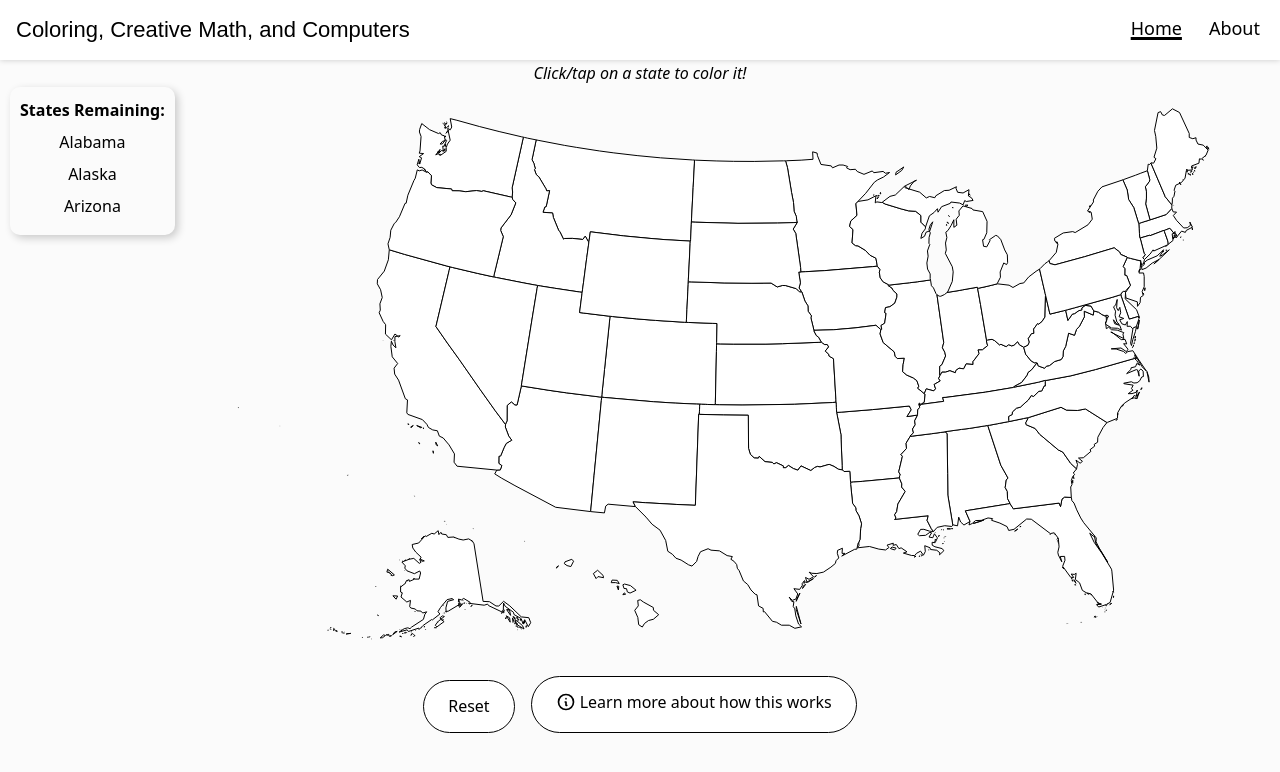
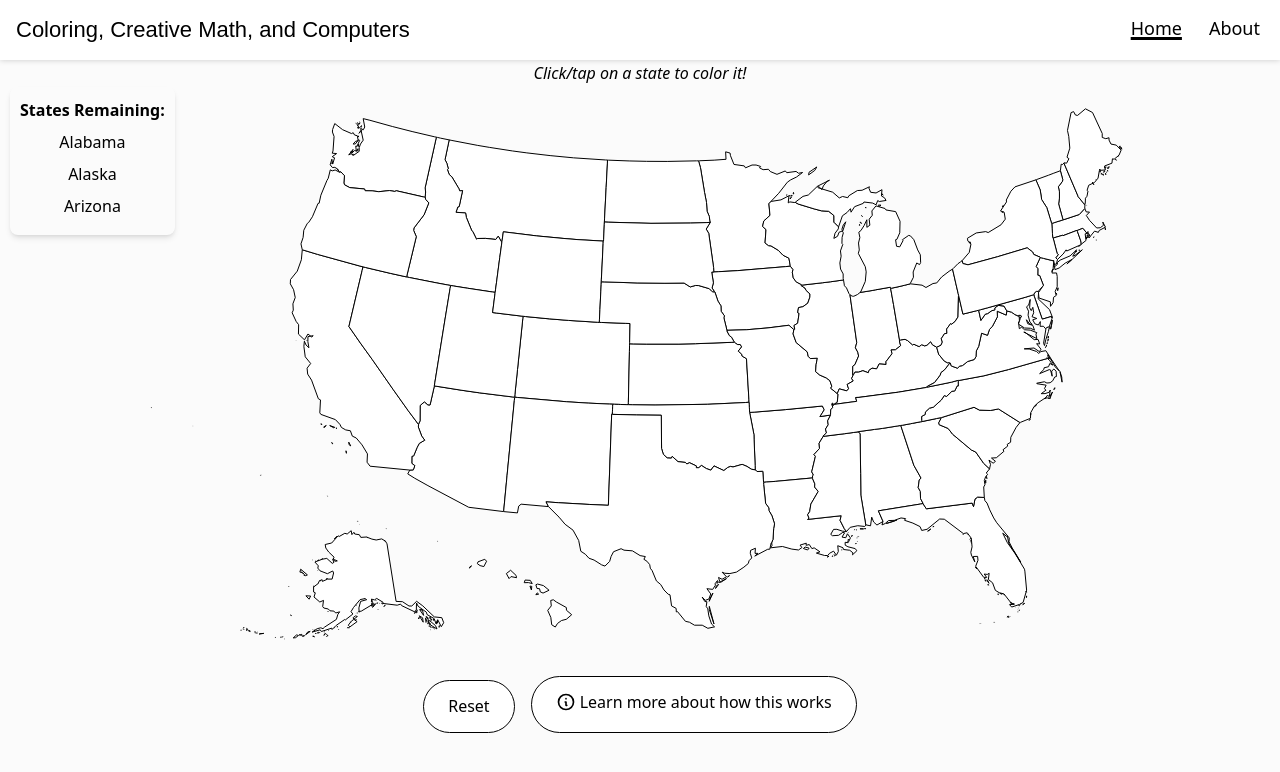
Before and after one commit to prokopcm/graph-coloring, a Nuxt app: page / in a window 1280 px wide. Shown: the top 772 px of the page. Built offline with nearby package versions, Linux system fonts and the light colour scheme.

Commit message:
Improve styling and horizontal alignment, hide remaining states when there are no remaining states

```diff
--- a/components/InteractiveUSMap.vue
+++ b/components/InteractiveUSMap.vue
@@ -199,7 +199,10 @@ function closeInfoDialog() {
 
 <template>
   <div id="map-wrapper" class="map-wrapper" @click="mapWrapperClicked">
-    <div class="uncolored-states ml-2.5" style="float: left; box-shadow: 3px 3px 8px rgba(0, 0, 0, 0.2); padding: 10px; border-radius: 10px">
+    <div
+      v-if="uncoloredStates.length > 0"
+      class="uncolored-states ml-2.5 absolute rounded-lg p-2.5 shadow-md"
+    >
       <div class="font-bold mb-1.5">
         States Remaining:
       </div>
```
